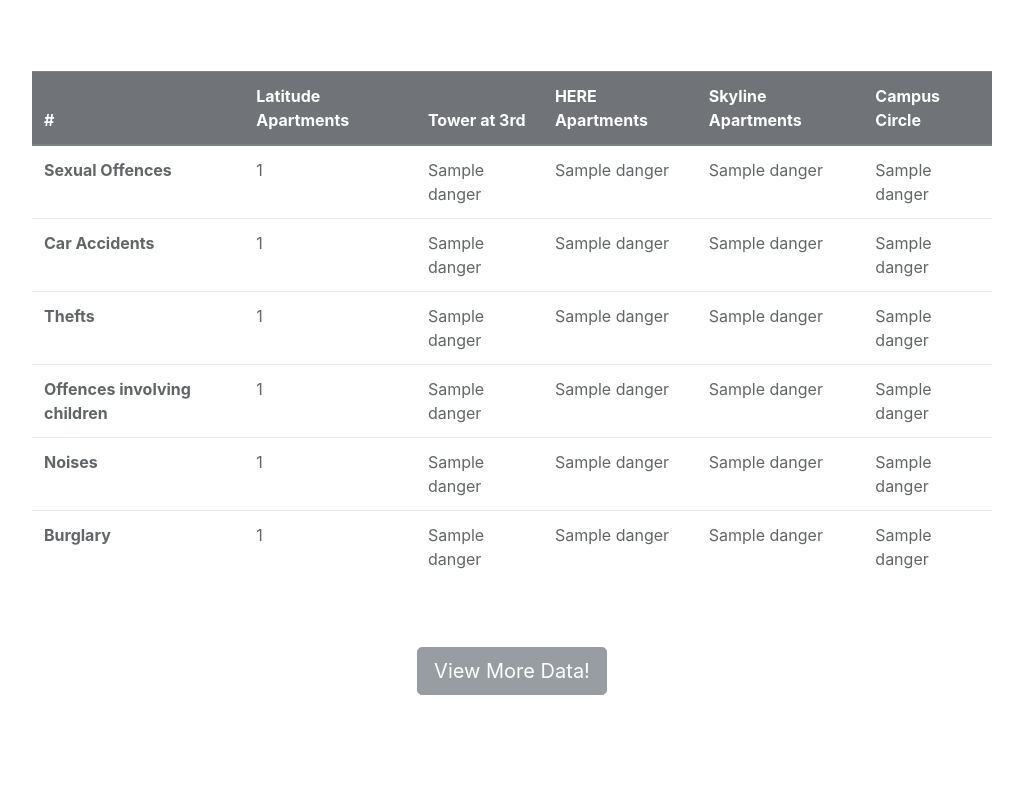
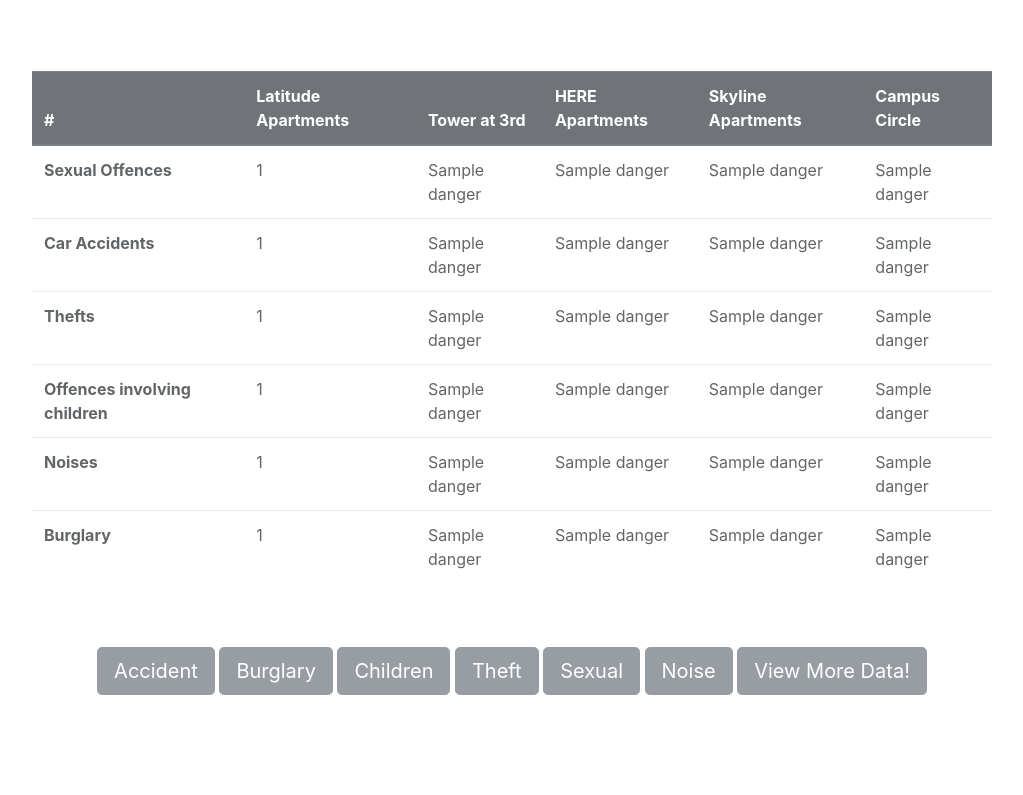
Before and after one commit to wqyjason/chargin, a Flask app: template templates/index.html in a window 1280 px wide. Shown: the part 153-948 px from the top of the page, without its empty margins (128-1151 px from the left). Run offline with Flask 2, Linux system fonts and the light colour scheme; the template is opened without the code that fills it: most values are stand-ins (such as "Sample title", 1, 10 or a date in 2020); some libraries are stand-ins or nearby versions.

Commit message:
more data

```diff
--- a/app.py
+++ b/app.py
@@ -213,6 +213,18 @@ def hello():
     if request.method == 'POST':
         if "Visualization" in request.form:
             return visual()
+        elif "Accident" in request.form:
+            return accident()
+        elif "Burglary" in request.form:
+            return burglary()
+        elif "Children" in request.form:
+            return children()
+        elif "Theft" in request.form:
+            return theft()
+        elif "Sexual" in request.form:
+            return sexual()
+        elif "Noise" in request.form:
+            return noise()
         else:
             return results(input)
     return render_template('index.html', form = input, mymap=mymap, danger=danger)
@@ -229,6 +241,32 @@ def visual():
     return render_template('visual.html')
 
 
+@app.route('/accident')
+def accident():
+    return render_template('distribution/Accident.html')
+
+@app.route('/burglary')
+def burglary():
+    return render_template('distribution/Burglary.html')
+
+
+@app.route('/children')
+def children():
+    return render_template('distribution/Children.html')
+
+@app.route('/theft')
+def theft():
+    return render_template('distribution/Theft.html')
+
+@app.route('/sexual')
+def sexual():
+    return render_template('distribution/Sexual.html')
+
+@app.route('/noise')
+def noise():
+    return render_template('distribution/Noise.html')
+
+
 
 
 
--- a/templates/index.html
+++ b/templates/index.html
@@ -88,38 +88,15 @@
 </table>
 <br>
     <br>
+    <button type=submit class=" btn btn-secondary btn-lg" style="margin-bottom: 100px;" name="Accident" value=Data>Accident</button>
+    <button type=submit class=" btn btn-secondary btn-lg" style="margin-bottom: 100px;" name="Burglary" value=Data>Burglary</button>
+    <button type=submit class=" btn btn-secondary btn-lg" style="margin-bottom: 100px;" name="Children" value=Data>Children</button>
+    <button type=submit class=" btn btn-secondary btn-lg" style="margin-bottom: 100px;" name="Theft" value=Data>Theft</button>
+    <button type=submit class=" btn btn-secondary btn-lg" style="margin-bottom: 100px;" name="Sexual" value=Data>Sexual</button>
+    <button type=submit class=" btn btn-secondary btn-lg" style="margin-bottom: 100px;" name="Noise" value=Data>Noise</button>
     <button type=submit class=" btn btn-secondary btn-lg" style="margin-bottom: 100px;" name="Visualization" value=Data>View More Data!</button>
 
-<!--<table class="table">-->
-<!--  <thead class="thead-light">-->
-<!--    <tr>-->
-<!--      <th scope="col">#</th>-->
-<!--      <th scope="col">First</th>-->
-<!--      <th scope="col">Last</th>-->
-<!--      <th scope="col">Handle</th>-->
-<!--    </tr>-->
-<!--  </thead>-->
-<!--  <tbody>-->
-<!--    <tr>-->
-<!--      <th scope="row">1</th>-->
-<!--      <td>Mark</td>-->
-<!--      <td>Otto</td>-->
-<!--      <td>@mdo</td>-->
-<!--    </tr>-->
-<!--    <tr>-->
-<!--      <th scope="row">2</th>-->
-<!--      <td>Jacob</td>-->
-<!--      <td>Thornton</td>-->
-<!--      <td>@fat</td>-->
-<!--    </tr>-->
-<!--    <tr>-->
-<!--      <th scope="row">3</th>-->
-<!--      <td>Larry</td>-->
-<!--      <td>the Bird</td>-->
-<!--      <td>@twitter</td>-->
-<!--    </tr>-->
-<!--  </tbody>-->
-<!--</table>-->
+
         </form>
     </center>
 
```
Also changed, not shown: templates/visual.html (+8 -8 lines).
